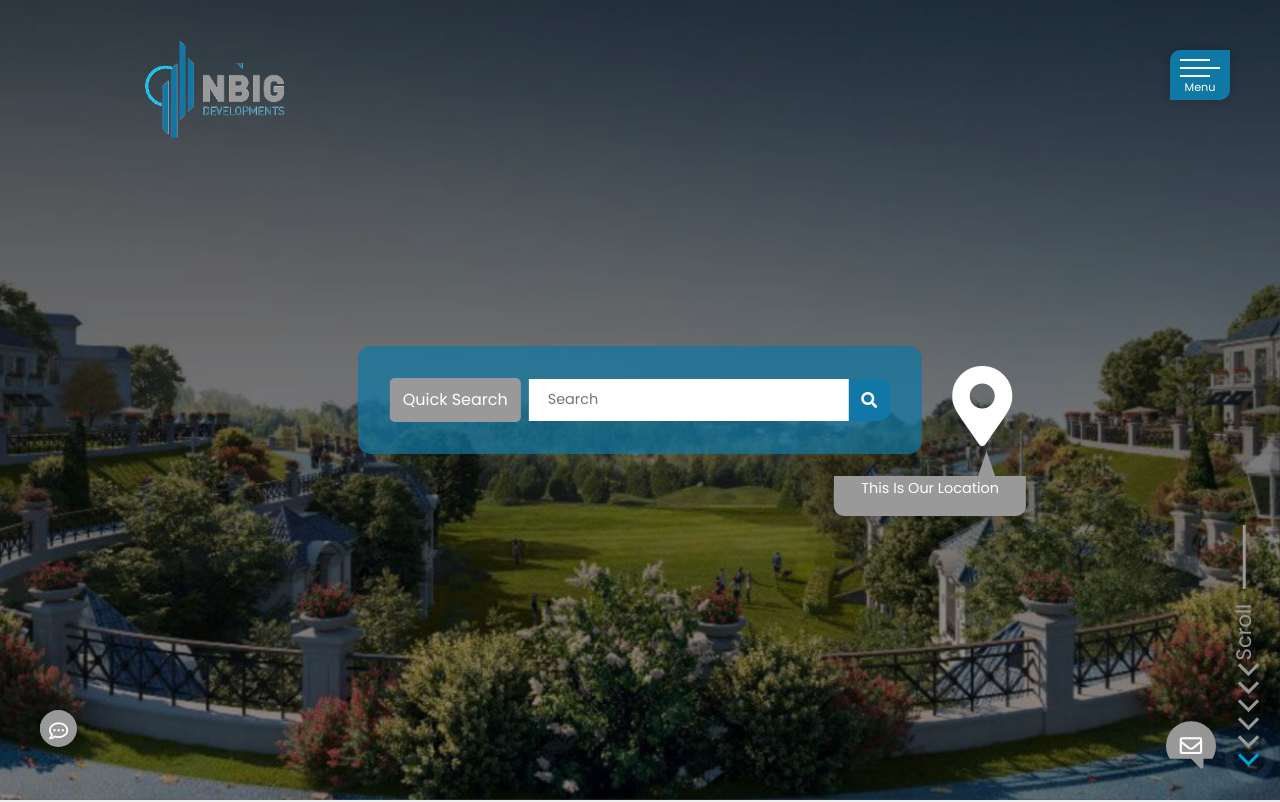
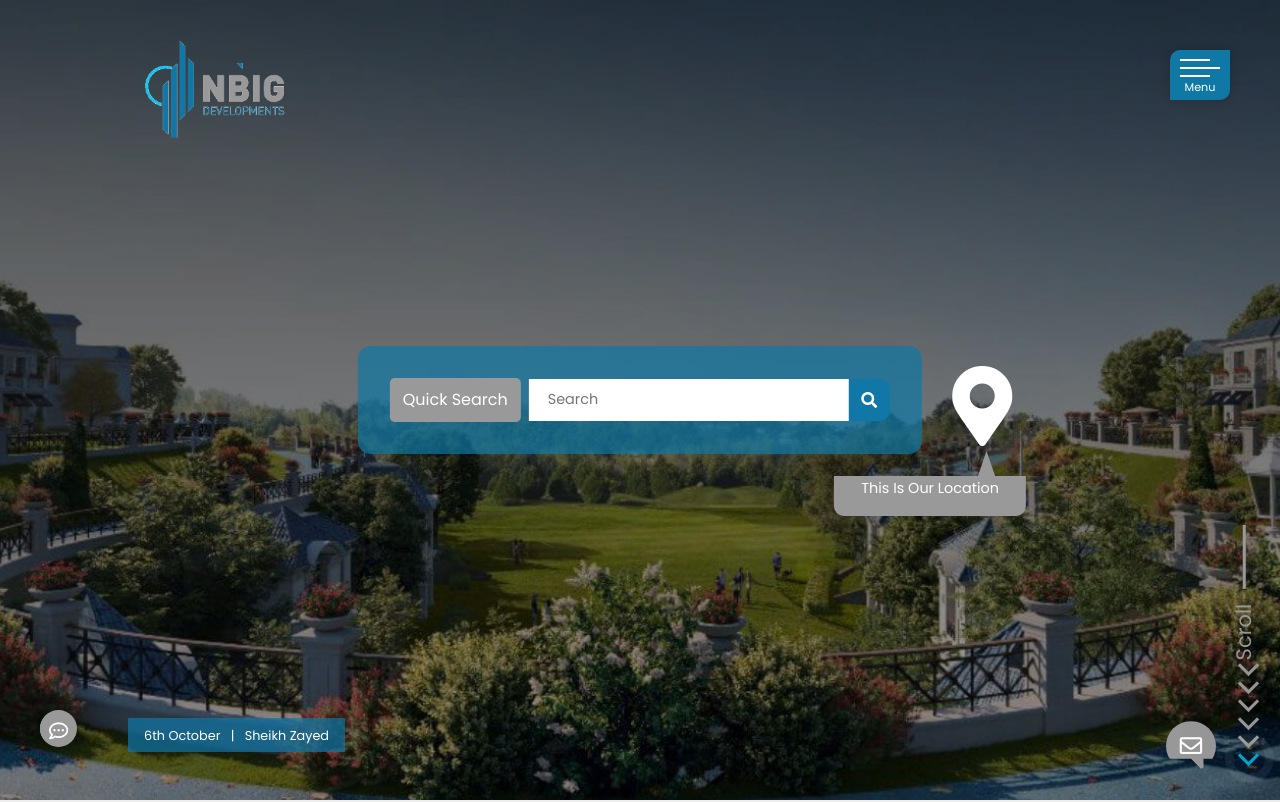
Before and after one commit to HadyMohamedMorsy/Ngib, a plain HTML site: page index.html in a window 1280 px wide. Shown: the top 802 px of the page. Drawn offline with nearby package versions, Linux system fonts and the light colour scheme; no server answers.

Commit message:
add-slider-title

```diff
--- a/index.html
+++ b/index.html
@@ -254,31 +254,34 @@
     <div class="swiper-container">
       <!-- open swiper-container -->
       <div class="swiper-wrapper cover-wrapper">
-        <div class="ovelay"></div>
         <!-- open swiper-wrapper -->
         <div class="swiper-slide slider-image">
+          <div class="ovelay"></div>
+          <div class="project-name">
+            <a href="#">Ain Sokhna &nbsp; | &nbsp; Mont Galala</a>
+          </div>
           <img src="./img/home1.jpg" alt="home1.jpg">
-        <!-- <div class="project-name">
-					<a href="#">Ain Sokhna &nbsp; | &nbsp; Mont Galala</a>
-				</div> -->
         </div>
         <div class="swiper-slide slider-image">
+          <div class="ovelay"></div>
           <img src="./img/home2.jpg" alt="home1.jpg">
-        <!-- <div class="project-name">
+        <div class="project-name">
 					<a href="#">6th October &nbsp; | &nbsp; Sheikh Zayed </a>
-				</div> -->
+				</div>
         </div>
         <div class="swiper-slide slider-image">
+          <div class="ovelay"></div>
           <img src="./img/home3.jpg" alt="home1.jpg">
-        <!-- <div class="project-name">
+        <div class="project-name">
 					<a href="#">Heliopolis &nbsp; | &nbsp; New Heliopolis </a>
-				</div> -->
+				</div>
         </div>
         <div class="swiper-slide slider-image">
+          <div class="ovelay"></div>
           <img src="./img/home4.jpg" alt="home1.jpg">
-        <!-- <div class="project-name">
+        <div class="project-name">
 					<a href="#">New Capital &nbsp; | &nbsp; R7 </a>
-				</div> -->
+				</div>
         </div>
       </div>
       <!-- close swiper-wrapper -->
```
